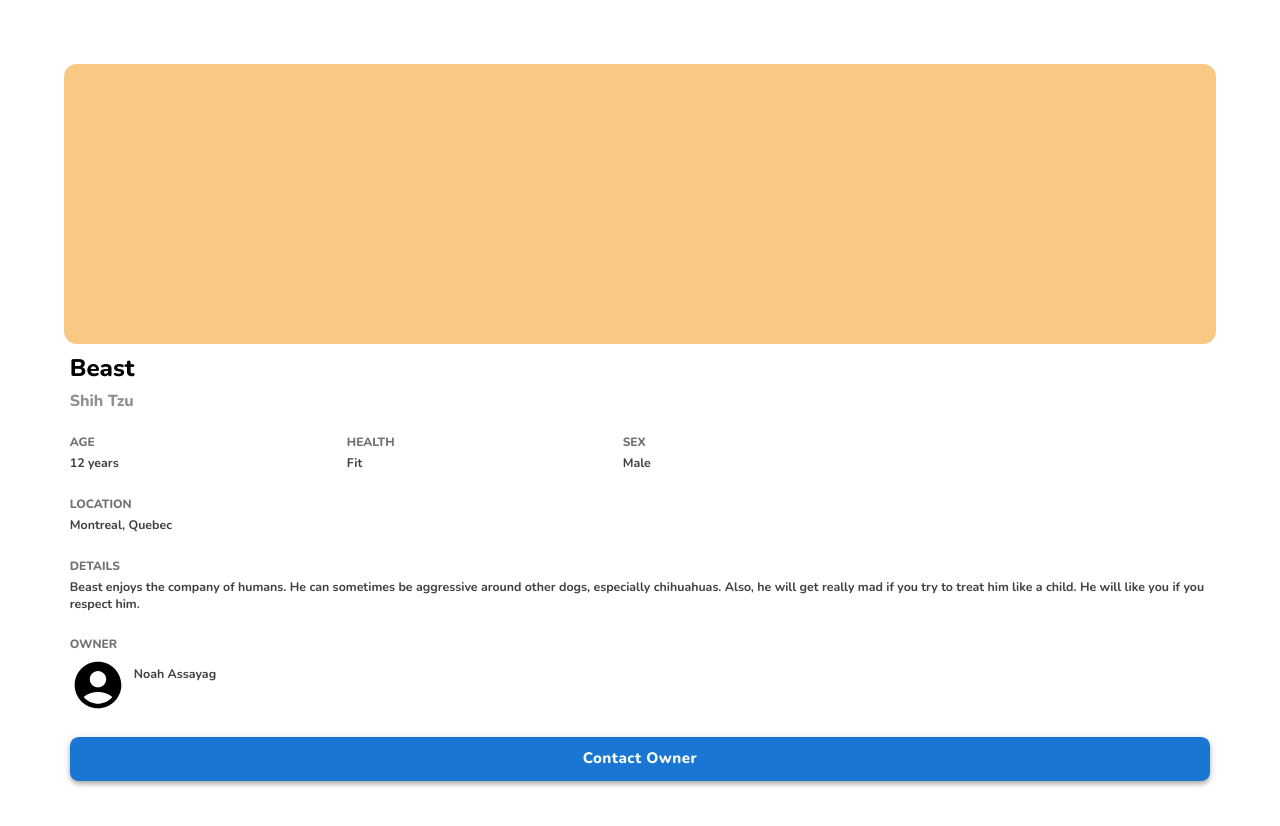
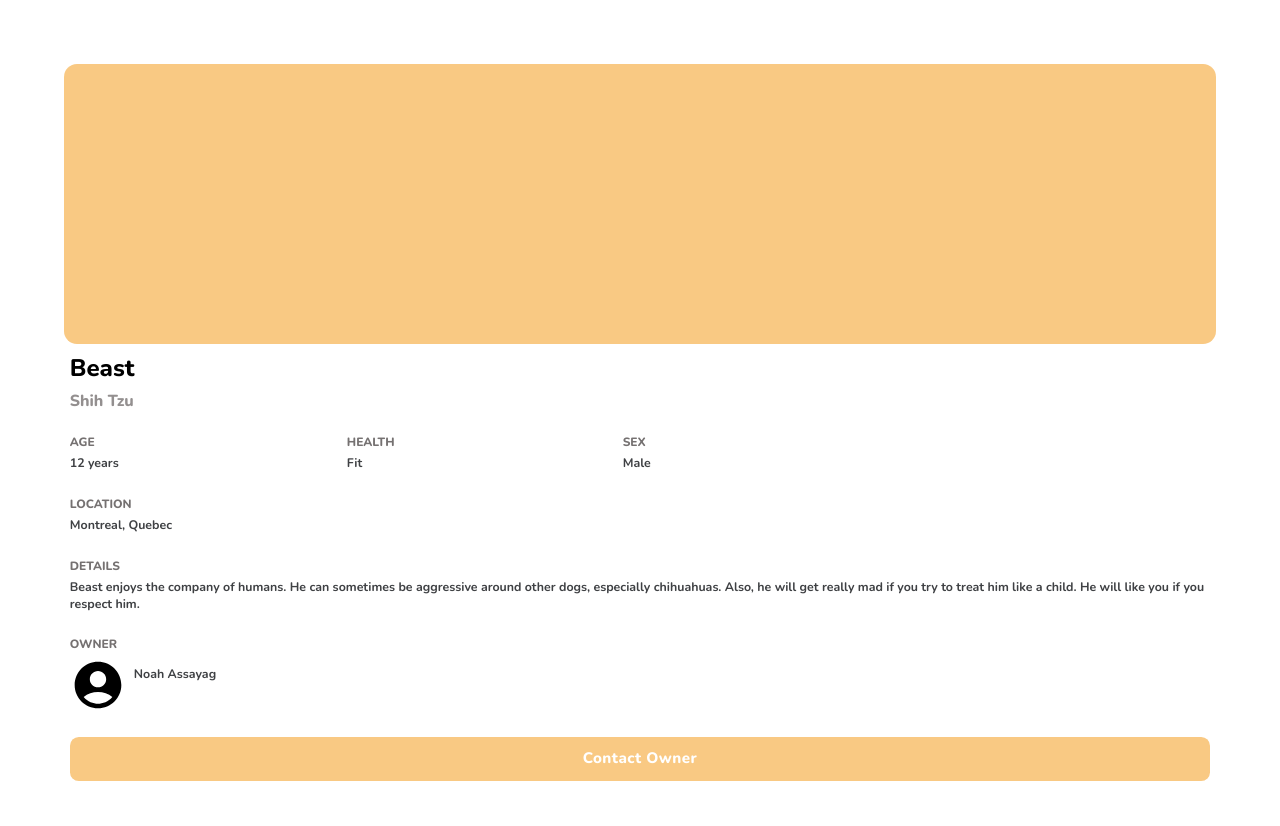
Before and after one commit to jaspreet305/WhiskerWatch, a React (Create React App) app in the folder frontend/: page /pet-profile in a window 1280 px wide. In both pictures the pointer is over the button "Contact Owner". Shown: the top 826 px of the page. Built offline with nearby package versions, Linux system fonts and the light colour scheme.

Commit message:
change hover color for contact owner button

```diff
--- a/frontend/src/components/Profile/PetProfile.css
+++ b/frontend/src/components/Profile/PetProfile.css
@@ -82,3 +82,8 @@
     font-weight: 800;
     text-transform: none;
 }
+
+.contact-owner-button.MuiButton-contained:hover {
+    background-color: #F9C983;
+    box-shadow: none;
+}
```
